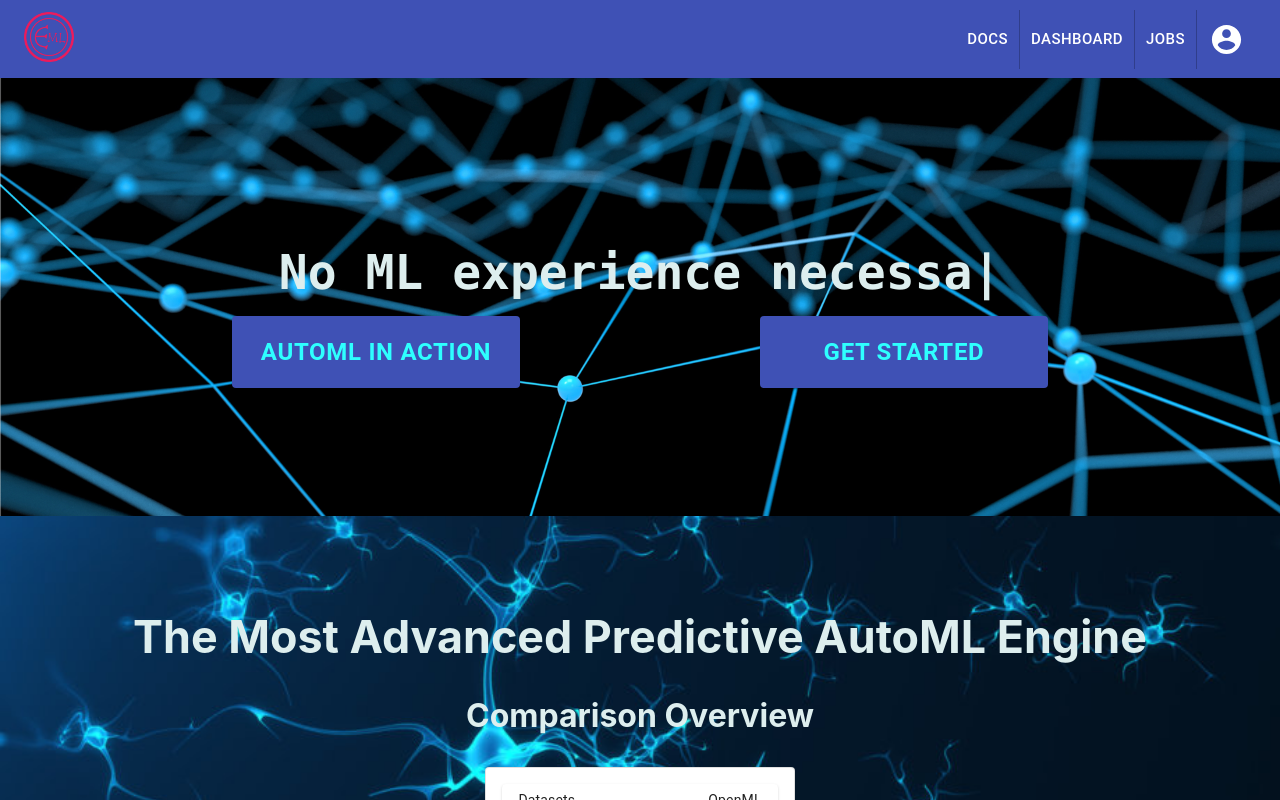
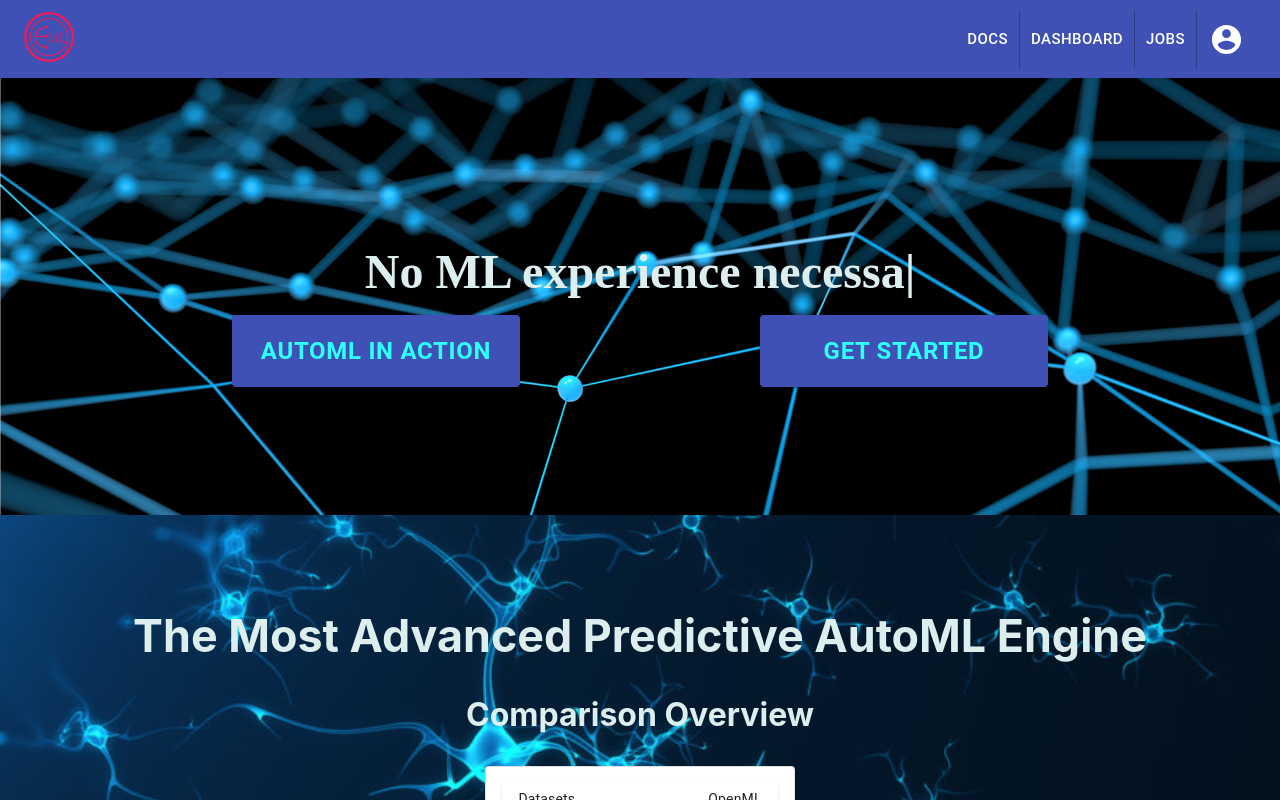
Before and after one commit to nikkimoteva/unDecided, a React (Create React App) app: page / in a window 1280 px wide. Shown: the top 800 px of the page. Built offline with nearby package versions, Linux system fonts and the light colour scheme.

Commit message:
Small fixes

```diff
--- a/src/App.css
+++ b/src/App.css
@@ -17,7 +17,7 @@
 }
 
 .keywords {
-  font-family: "Lucida Console";
+  font-family: "Lucida Console serif", serif;
   font-size: 300%;
   font-weight: bolder;
   padding-top: 3%
--- a/src/App.js
+++ b/src/App.js
@@ -16,7 +16,7 @@ export default function App() {
       //   type: "dark",
       //   divider: "rgba(255, 255, 255, 0.12)",
     },
-    // fonts and font sizes
+    // fonts and font sizes for Typography components
     typography: {},
     //default component props, like spacing, ripple effect, etc
     props: {},
```
